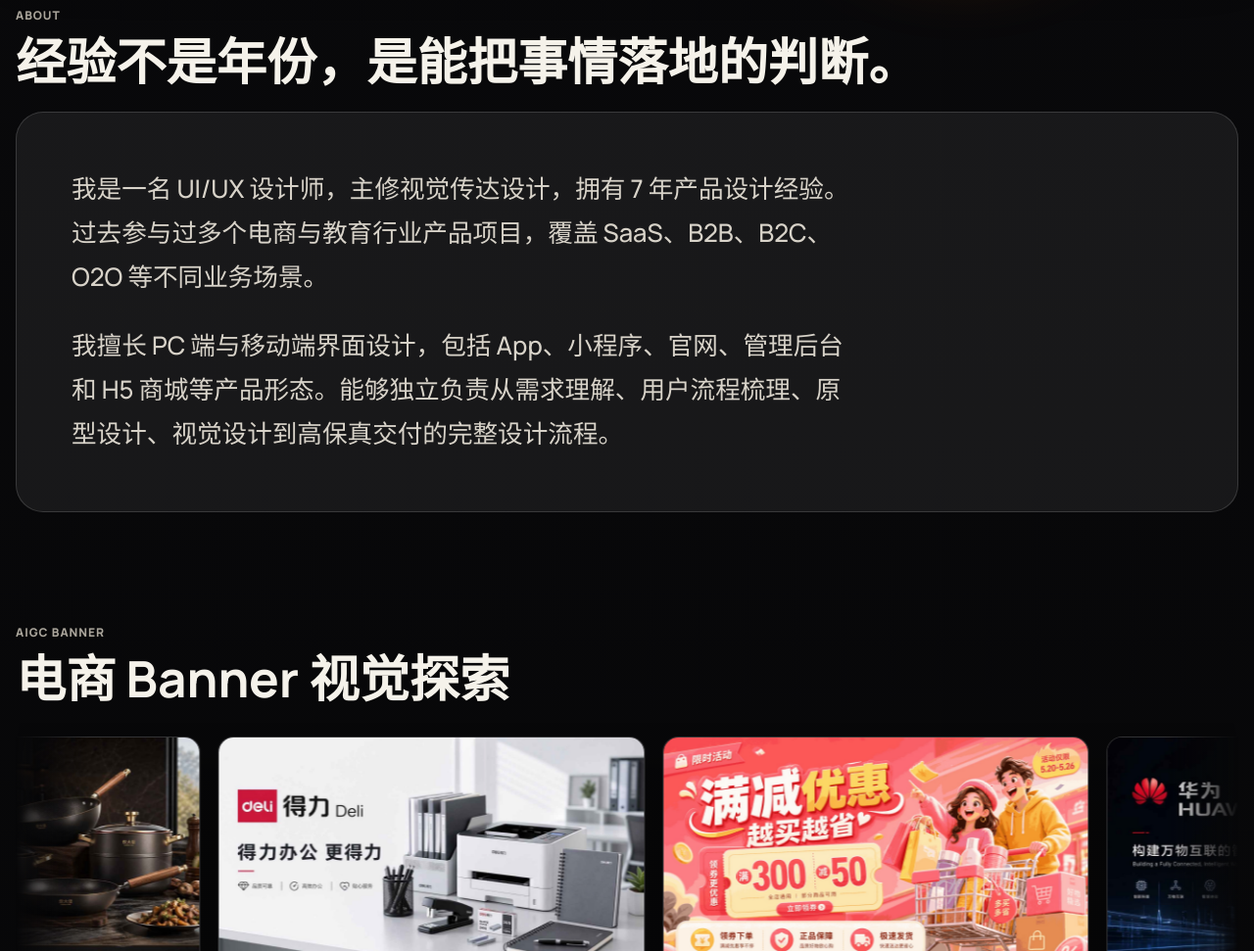
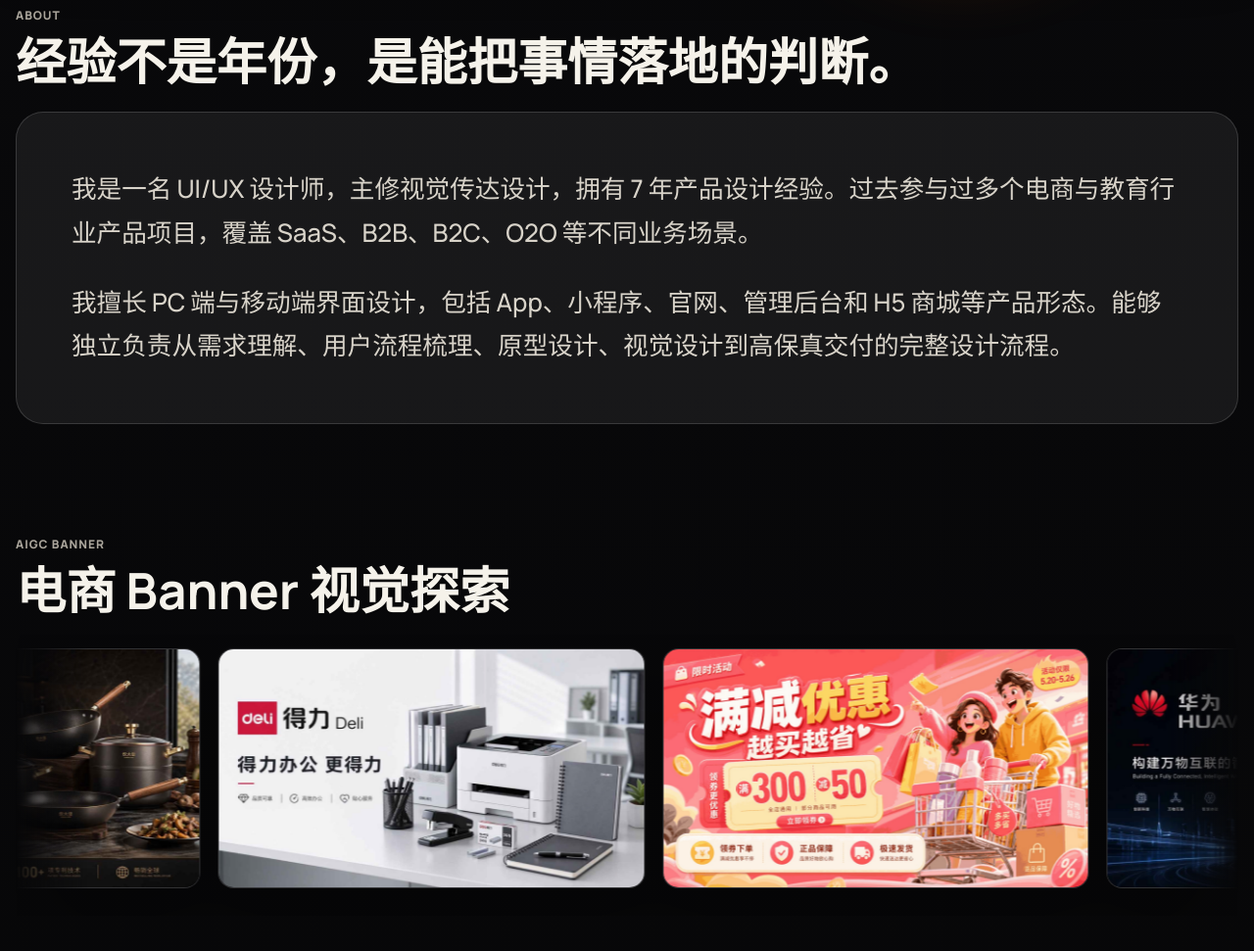
Before and after one commit to xcc0408/xssdesign-portfolio, a website: page index.html in a window 1280 px wide. Shown: the part 3901-4872 px from the top of the page at 98% size. Drawn offline with Linux system fonts and the light colour scheme.

Commit message:
Expand about copy width

```diff
--- a/src/styles.css
+++ b/src/styles.css
@@ -1585,7 +1585,7 @@
 }
 
 .about-copy p {
-  max-width: 800px;
+  max-width: none;
   color: #d8d3c9;
   font-size: clamp(18px, 2vw, 26px);
   line-height: 1.75;
```
